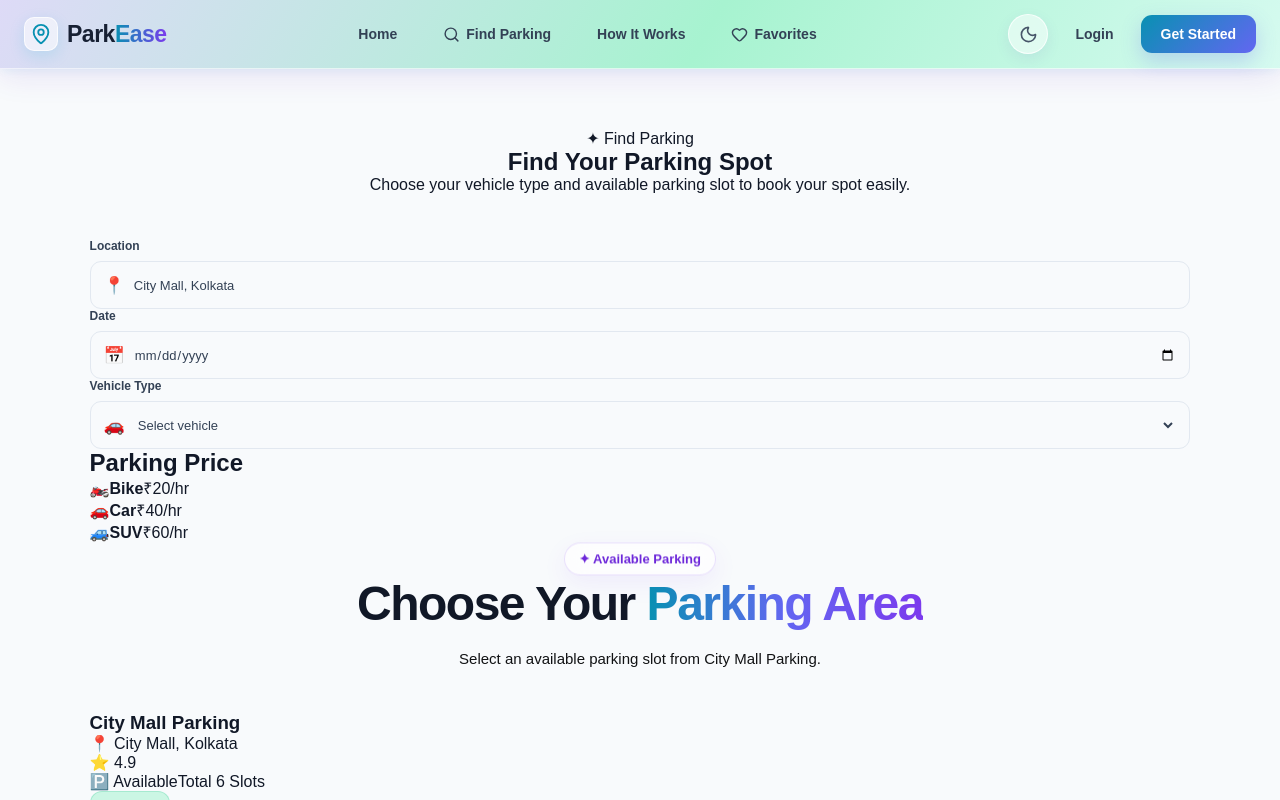
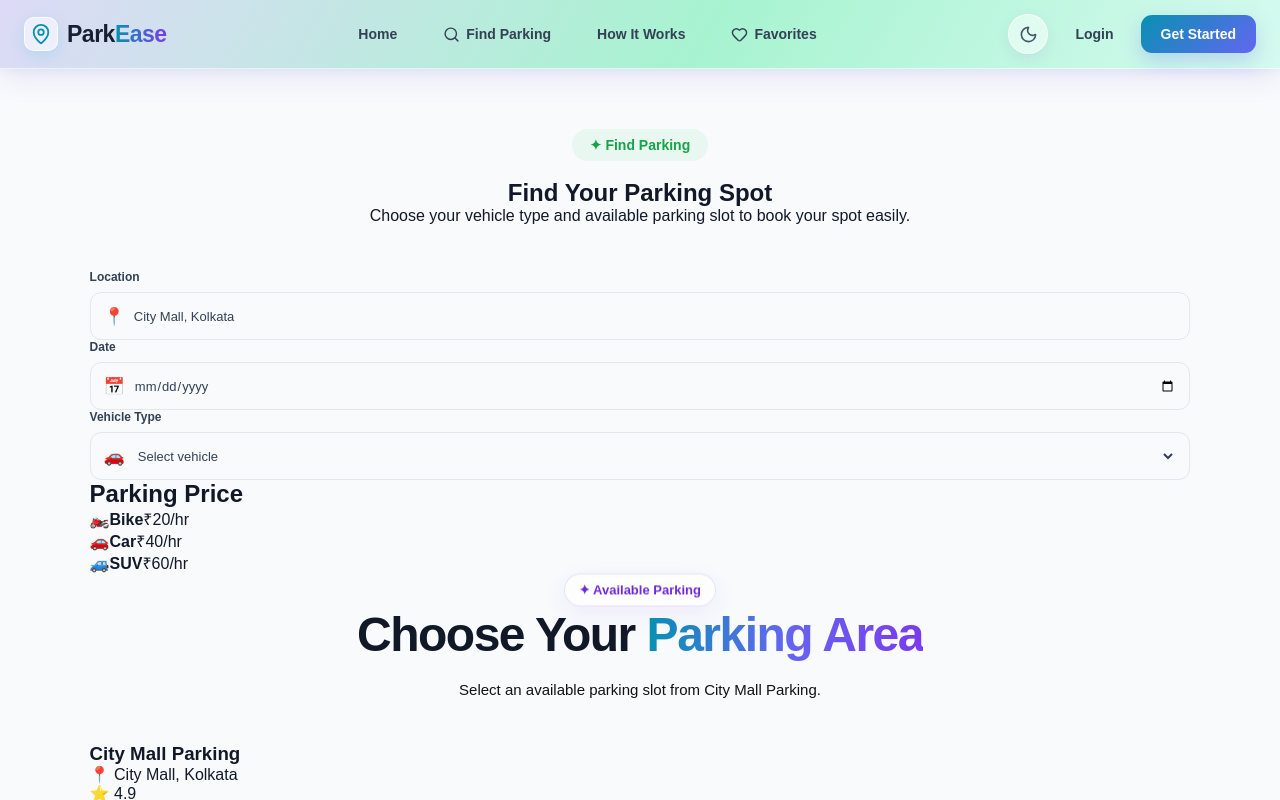
Before and after one commit to dibeyendu-dev/smart-parking-system, a React (Vite) app: page /search in a window 1280 px wide. Shown: the top 800 px of the page. Built offline with nearby package versions, Linux system fonts and the light colour scheme.

Commit message:
Find Parking css part 3 added

```diff
--- a/src/css/FindParking.css
+++ b/src/css/FindParking.css
@@ -12,3 +12,17 @@
     max-width: 750px;
     margin: 0 auto 45px;
 }
+/* Section Badge */
+.find-parking-header .section-badge {
+    display: inline-block;
+    padding: 8px 18px;
+    margin-bottom: 18px;
+
+    background: #e8f7ef;
+    color: #16a34a;
+
+    border-radius: 30px;
+
+    font-size: 14px;
+    font-weight: 600;
+}
```
